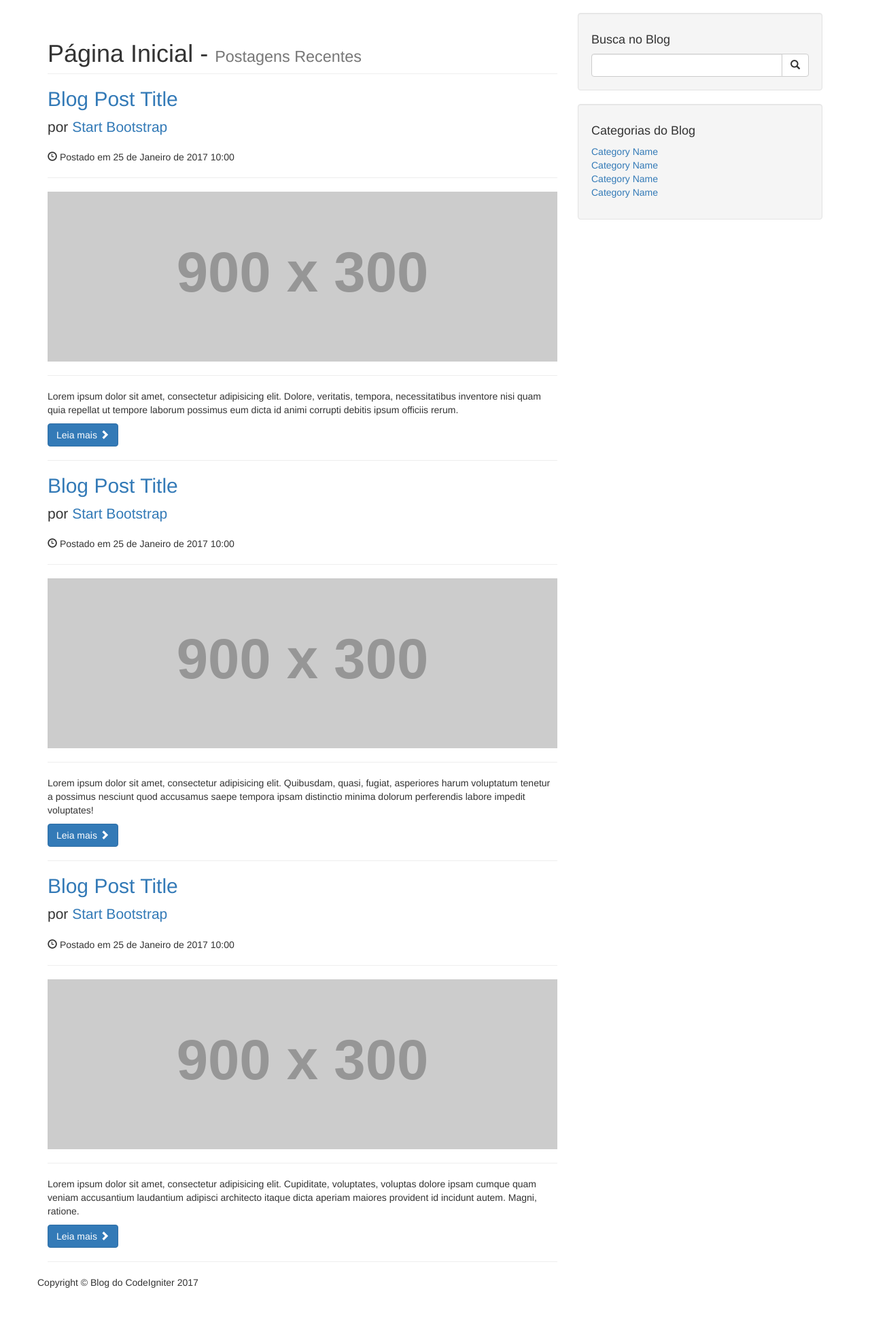
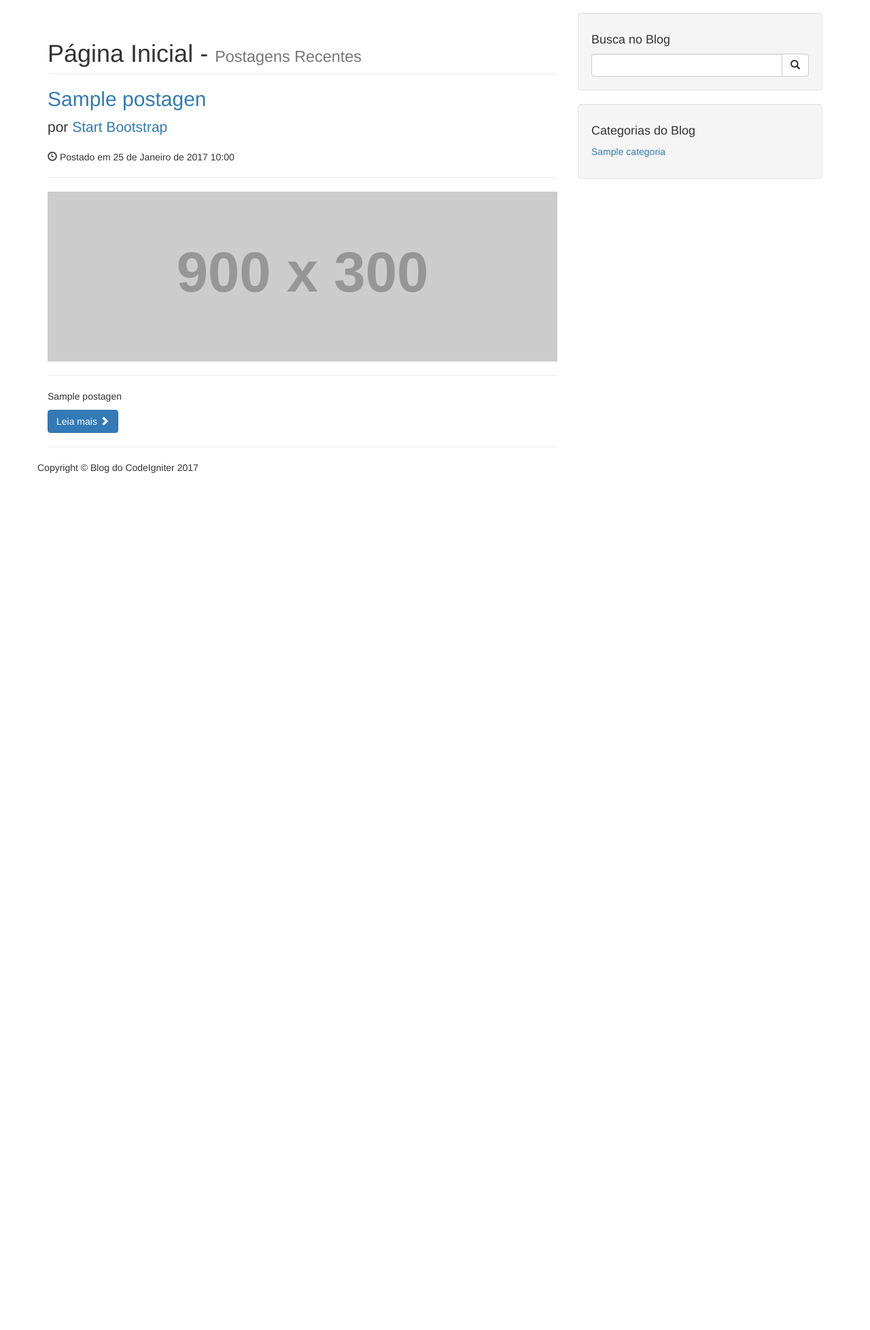
Before and after one commit to feliperiboldi/curso-codeigniter, a CodeIgniter app: page /database/ in a window 1280 px wide. Shown: the part 51-2008 px from the top of the page at 68% size. After the commit the page ends 747 px from the top, so only its background shows below. Run offline with CodeIgniter, Linux system fonts and the light colour scheme; tables that the repository leaves empty or names only in its code hold one stand-in row (values such as "Sample post"); grey boxes labelled with a size stand in for pictures from a placeholder-image service; some libraries are stand-ins or nearby versions.

Commit message:
Listando categorias e publicações em destaque

```diff
--- a/application/controllers/Home.php
+++ b/application/controllers/Home.php
@@ -15,6 +15,9 @@ class Home extends CI_Controller {
 	{
 		$dados['categorias'] = $this->categorias;
 
+		$this->load->model('publicacoes_model', 'modelpublicacoes');
+		$dados['postagem'] = $this->modelpublicacoes->destaques_home();
+
 		$this->load->view('frontend/template/html-header', $dados);
 		$this->load->view('frontend/template/header');
 		$this->load->view('frontend/home');
--- /dev/null
+++ b/application/models/Publicacoes_model.php
@@ -0,0 +1,25 @@
+<?php
+
+defined('BASEPATH') OR exit('No direct script access allowed');
+
+class Publicacoes_model extends CI_Model {
+	public $id;
+	public $categoria;
+	public $titulo;
+	public $conteudo;
+	public $data;
+	public $img;
+	public $user;
+
+	public function __construct()
+	{
+		parent::__construct();
+	}
+
+	public function destaques_home()
+	{
+		$this->db->limit(4);
+		$this->db->order_by('data', 'DESC');
+		return $this->db->get('postagens')->result();
+	}
+}
--- a/application/views/frontend/home.php
+++ b/application/views/frontend/home.php
@@ -11,9 +11,10 @@
                 <small>Postagens Recentes</small>
             </h1>
 
+            <?php foreach ($postagem as $destaque): ?>
             <!-- First Blog Post -->
             <h2>
-                <a href="#">Blog Post Title</a>
+                <a href="<?= base_url('postagem/'.$destaque->id.'/'.limpar($destaque->titulo)) ?>"><?= $destaque->titulo ?></a>
             </h2>
             <p class="lead">
                 por <a href="index.php">Start Bootstrap</a>
@@ -22,41 +23,9 @@
             <hr>
             <img class="img-responsive" src="http://placehold.it/900x300" alt="">
             <hr>
-            <p>Lorem ipsum dolor sit amet, consectetur adipisicing elit. Dolore, veritatis, tempora, necessitatibus inventore nisi quam quia repellat ut tempore laborum possimus eum dicta id animi corrupti debitis ipsum officiis rerum.</p>
-            <a class="btn btn-primary" href="#">Leia mais <span class="glyphicon glyphicon-chevron-right"></span></a>
+            <p><?= $destaque->subtitulo ?></p>
+            <a class="btn btn-primary" href="<?= base_url('postagem/'.$destaque->id.'/'.limpar($destaque->titulo)) ?>">Leia mais <span class="glyphicon glyphicon-chevron-right"></span></a>
+            <?php endforeach ?>
 
             <hr>
-
-            <!-- Second Blog Post -->
-            <h2>
-                <a href="#">Blog Post Title</a>
-            </h2>
-            <p class="lead">
-                por <a href="index.php">Start Bootstrap</a>
-            </p>
-            <p><span class="glyphicon glyphicon-time"></span> Postado em 25 de Janeiro de 2017 10:00</p>
-            <hr>
-            <img class="img-responsive" src="http://placehold.it/900x300" alt="">
-            <hr>
-            <p>Lorem ipsum dolor sit amet, consectetur adipisicing elit. Quibusdam, quasi, fugiat, asperiores harum voluptatum tenetur a possimus nesciunt quod accusamus saepe tempora ipsam distinctio minima dolorum perferendis labore impedit voluptates!</p>
-            <a class="btn btn-primary" href="#">Leia mais <span class="glyphicon glyphicon-chevron-right"></span></a>
-
-            <hr>
-
-            <!-- Third Blog Post -->
-            <h2>
-                <a href="#">Blog Post Title</a>
-            </h2>
-            <p class="lead">
-                por <a href="index.php">Start Bootstrap</a>
-            </p>
-            <p><span class="glyphicon glyphicon-time"></span> Postado em 25 de Janeiro de 2017 10:00</p>
-            <hr>
-            <img class="img-responsive" src="http://placehold.it/900x300" alt="">
-            <hr>
-            <p>Lorem ipsum dolor sit amet, consectetur adipisicing elit. Cupiditate, voluptates, voluptas dolore ipsam cumque quam veniam accusantium laudantium adipisci architecto itaque dicta aperiam maiores provident id incidunt autem. Magni, ratione.</p>
-            <a class="btn btn-primary" href="#">Leia mais <span class="glyphicon glyphicon-chevron-right"></span></a>
-
-            <hr>
-
         </div>
--- a/application/views/frontend/template/aside.php
+++ b/application/views/frontend/template/aside.php
@@ -21,14 +21,11 @@
         <div class="row">
             <div class="col-lg-12">
                 <ul class="list-unstyled">
-                    <li><a href="#">Category Name</a>
+                    <?php foreach ($categorias as $categoria): ?>
+                    <li>
+                        <a href="<?= base_url('categoria/'.$categoria->id.'/'.limpar($categoria->titulo)) ?>"><?= $categoria->titulo ?></a>
                     </li>
-                    <li><a href="#">Category Name</a>
-                    </li>
-                    <li><a href="#">Category Name</a>
-                    </li>
-                    <li><a href="#">Category Name</a>
-                    </li>
+                    <?php endforeach; ?>
                 </ul>
             </div>
         </div>
--- a/application/views/frontend/template/header.php
+++ b/application/views/frontend/template/header.php
@@ -17,10 +17,9 @@
                 <li class="dropdown">
                   <a href="#" class="dropdown-toggle" data-toggle="dropdown" role="button" aria-haspopup="true" aria-expanded="false">Categorias <span class="caret"></span></a>
                   <ul class="dropdown-menu">
-                    <li><a href="#">Categoria 1</a></li>
-                    <li><a href="#">Categoria 2</a></li>
-                    <li><a href="#">Categoria 3</a></li>
-                    <li><a href="#">Categoria 4</a></li>
+                    <?php foreach ($categorias as $categoria): ?>
+                    <li><a href="<?= base_url('categoria/'.$categoria->id.'/'.limpar($categoria->titulo)) ?>"><?= $categoria->titulo ?></a></li>
+                    <?php endforeach ?>
                   </ul>
                 </li>
                 <li>
```
